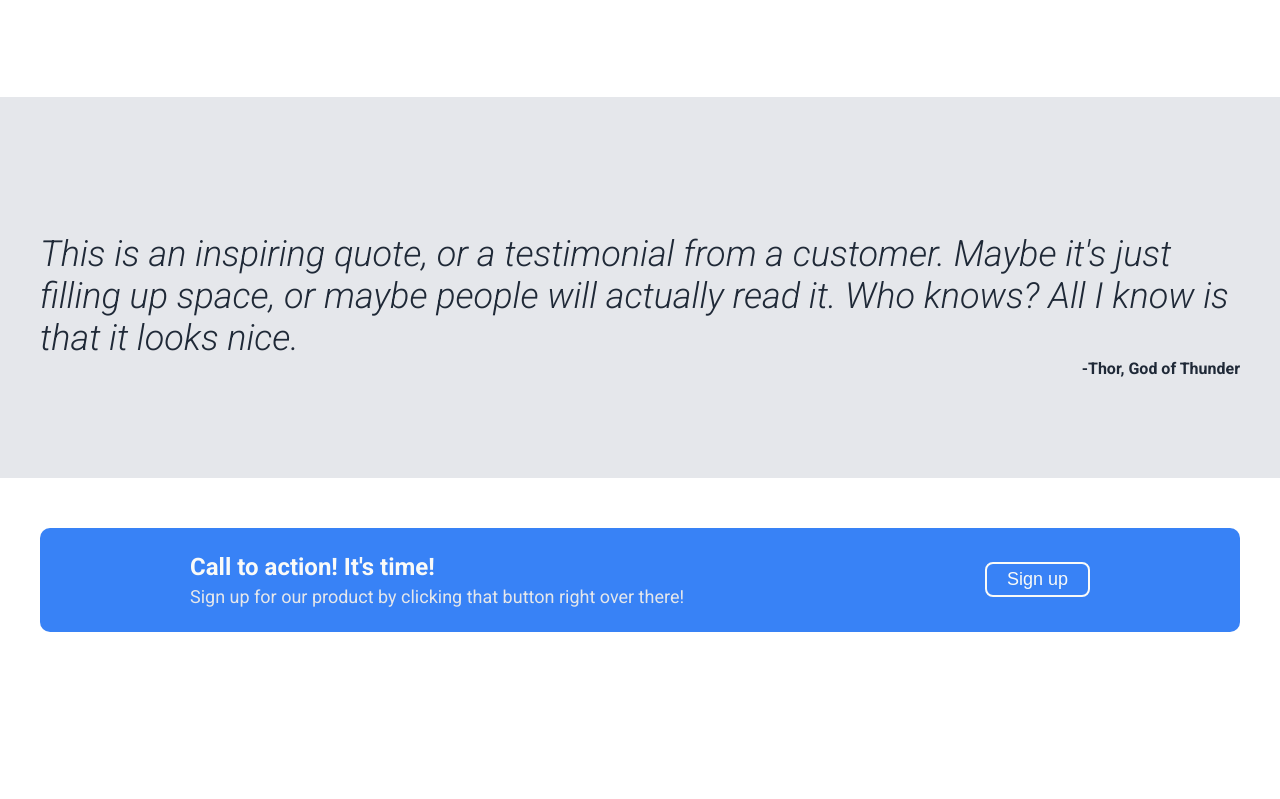
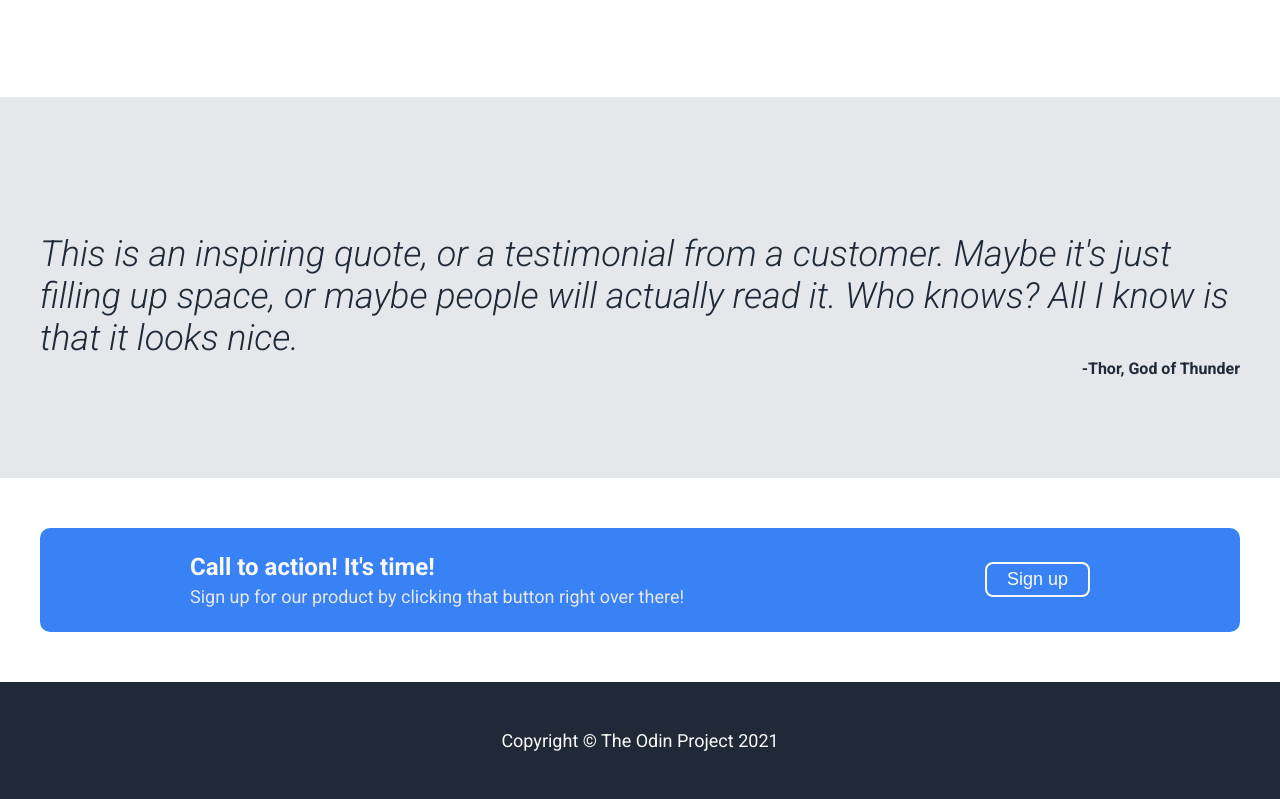
Before and after one commit to van1337/landing-page, a plain HTML site: page index.html in a window 1280 px wide. Shown: the part 825-1624 px from the top of the page. Before the commit the page ends 1507 px from the top, so only its background shows below. Drawn offline with Linux system fonts and the light colour scheme.

Commit message:
Add footer

```diff
--- a/index.html
+++ b/index.html
@@ -71,5 +71,8 @@
         </div>
     </section>
 
+    <section class="footer">
+        <p>Copyright © The Odin Project 2021</p>
+    </section>
 </body>
 </html>
--- a/style.css
+++ b/style.css
@@ -165,3 +165,11 @@
     padding: 5px 20px;
     border-radius: 8px;
 }
+
+.footer {
+    color: #f9faf8;
+    font-size: 18px;
+    text-align: center;
+    background-color: #1f2937;
+    padding: 30px 0;
+}
```
